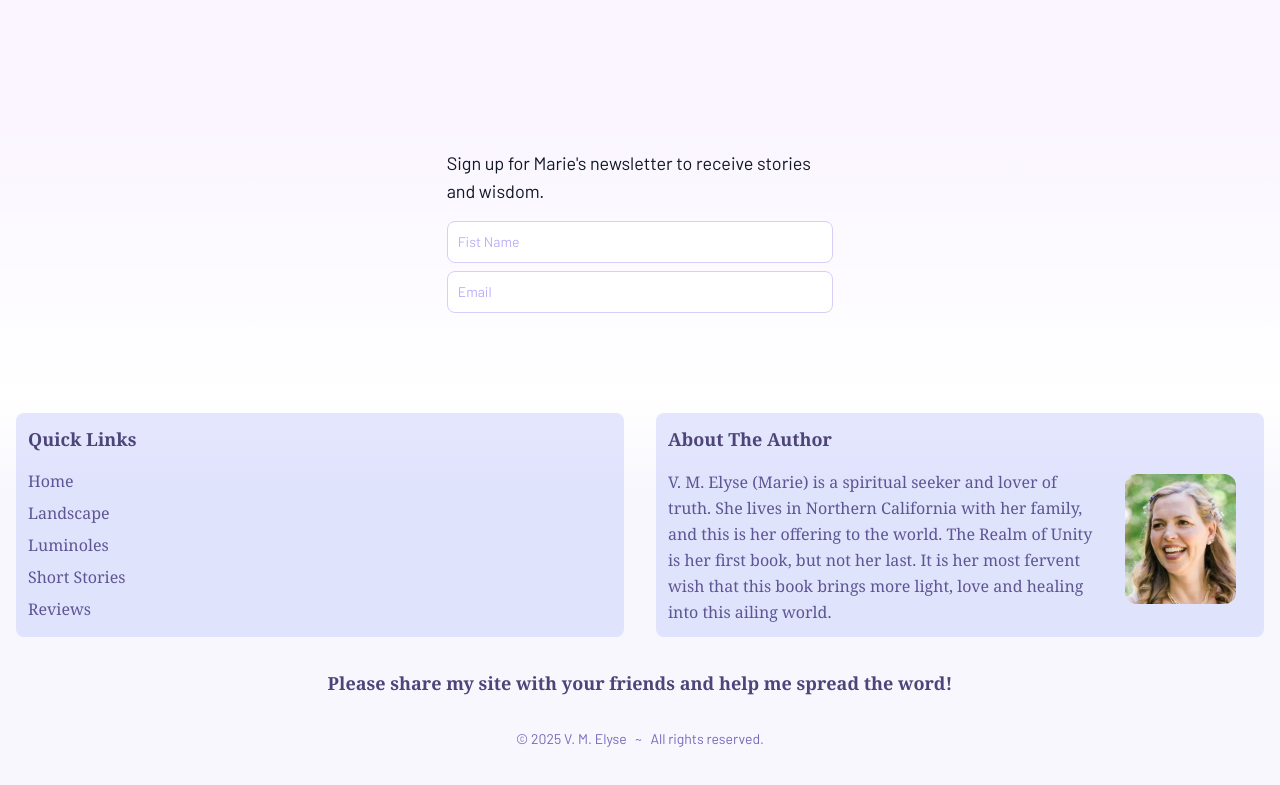
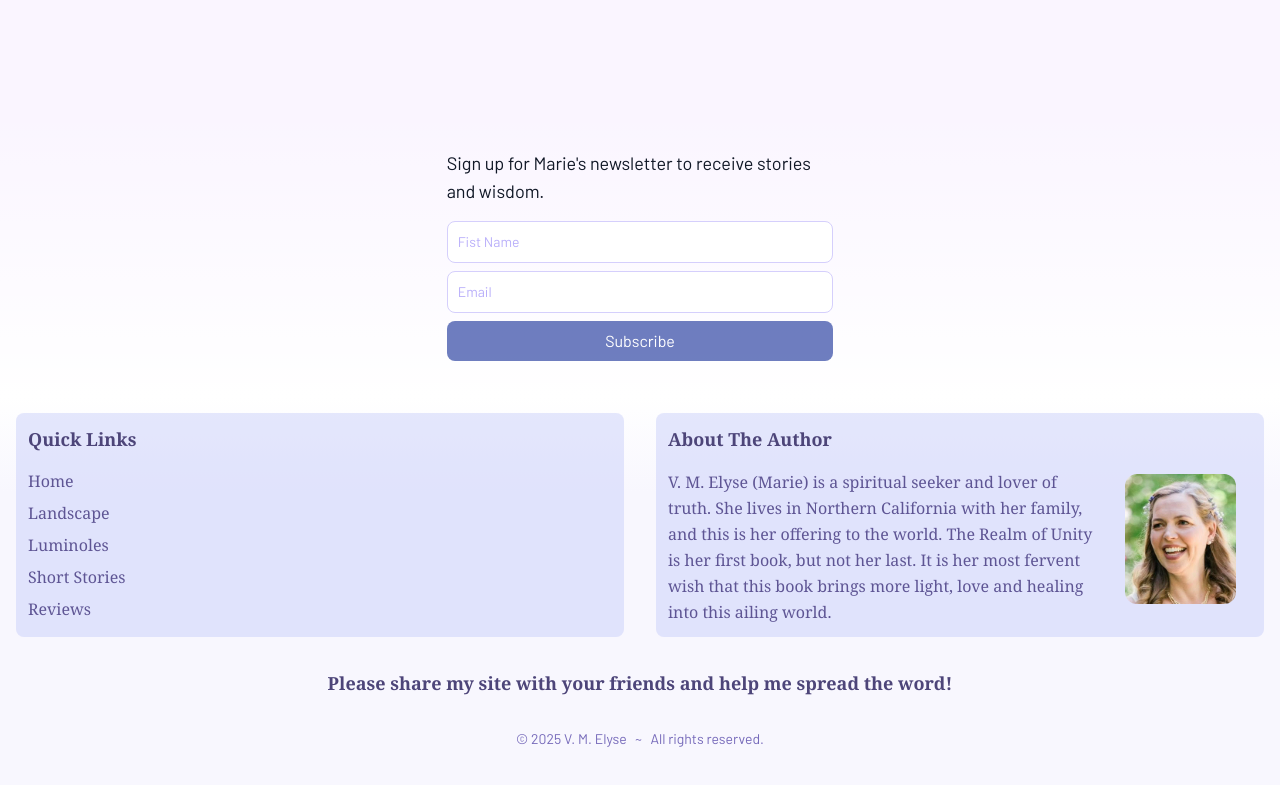
Before and after one commit to keanedwards1/marie, a Next.js app: page / in a window 1280 px wide. Shown: the part 888-1673 px from the top of the page. Built offline with nearby package versions, Linux system fonts and the light colour scheme; a web font is replaced by a local one.

Commit message:
added back the colors to the subscribe, not really sure how they got removed

```diff
--- a/src/components/SubscribeForm.tsx
+++ b/src/components/SubscribeForm.tsx
@@ -76,7 +76,7 @@ const SubscribeForm: React.FC = () => {
           </div>
           <button
             type="submit"
-            className="subscribe-button text-white py-2 px-4 rounded-lg transition duration-300 text-sm sm:text-base w-full"
+            className="subscribe-button bg-[#4458adc5] hover:bg-[#5063b7c5] text-white py-2 px-4 rounded-lg transition duration-300 text-sm sm:text-base w-full"
             disabled={isLoading}
           >
             {isLoading ? "Subscribing..." : "Subscribe"}
--- a/src/pages/short-stories.tsx
+++ b/src/pages/short-stories.tsx
@@ -49,7 +49,7 @@ export default function ShortStoriesPage() {
         <div className="flex justify-center mt-2 mb-8">
           <button
             onClick={scrollToSubscribeForm}
-            className="subscribe-button text-white py-1 px-5 rounded-lg transition duration-300 text-sm sm:text-base"
+            className="subscribe-button bg-[#4458adc5] hover:bg-[#5063b7c5] text-white py-1 px-5 rounded-lg transition duration-300 text-sm sm:text-base"
           >
             Subscribe
           </button>
```
